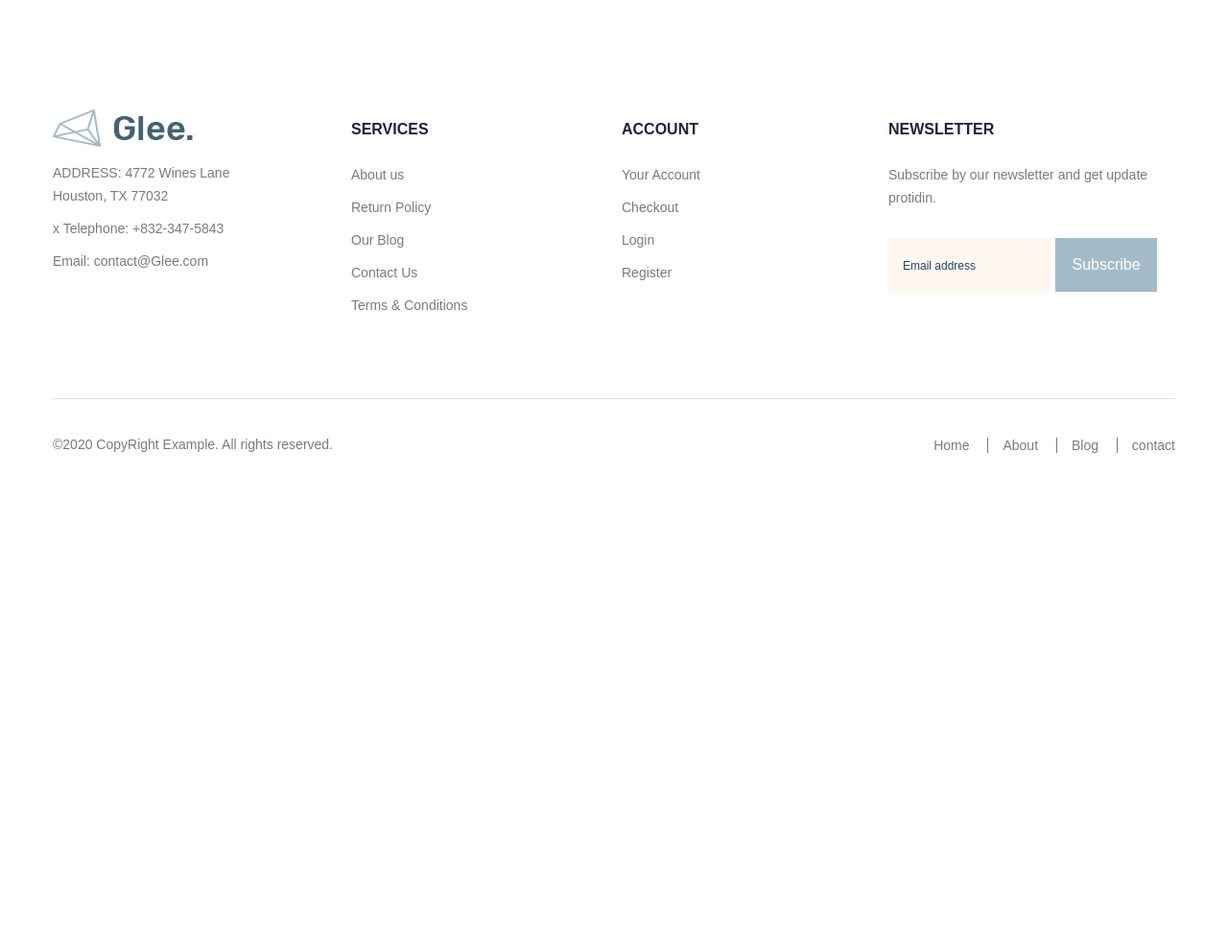
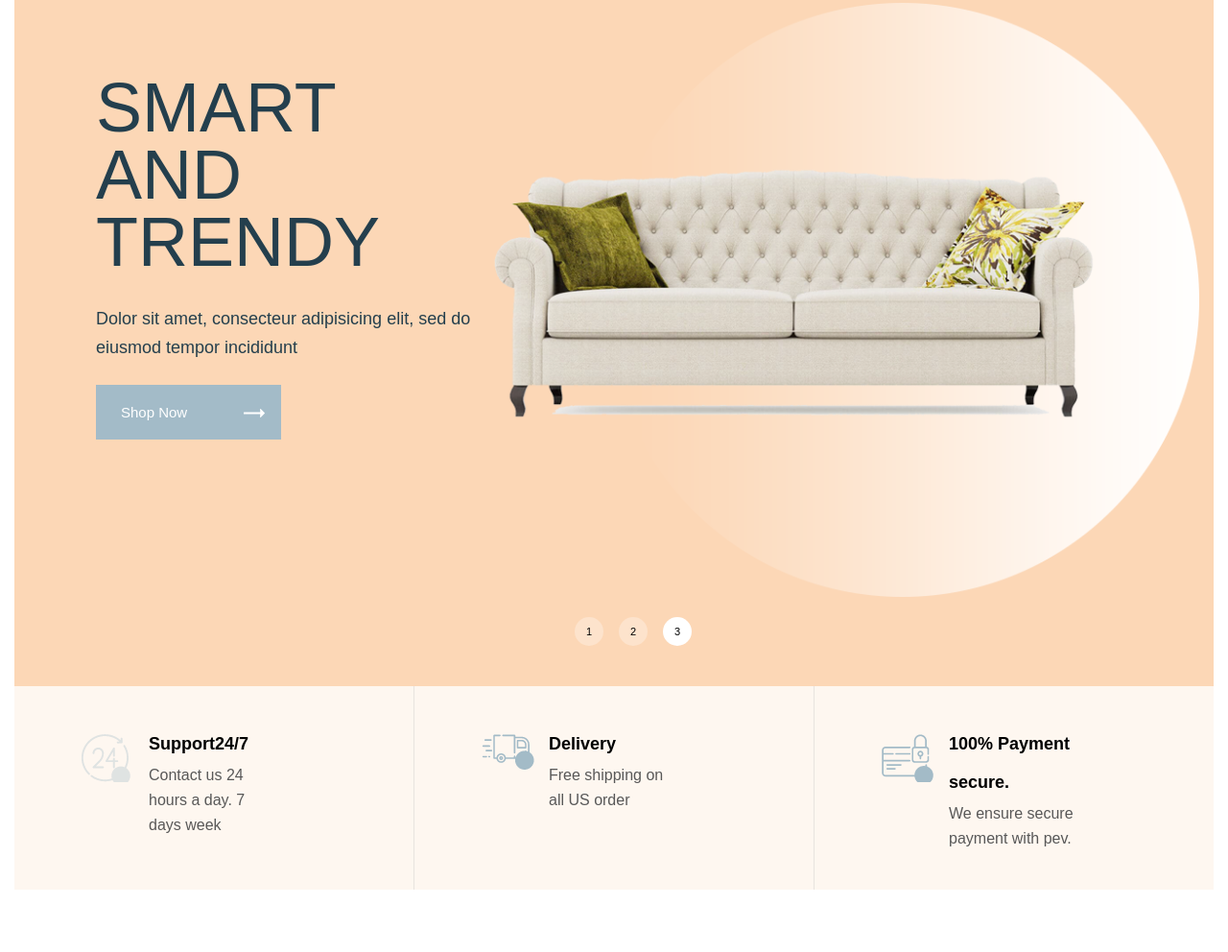
Before and after one commit to KonstantinSin/Glee, a website: page app/index.html in a window 1280 px wide. Shown: the part 288-1280 px from the top of the page at 96% size. Before the commit the page ends 800 px from the top, so only its background shows below. Drawn offline with nearby package versions, Linux system fonts and the light colour scheme; files that its build step writes are made by us from their sources; files whose address does not match are found by name.

Commit message:
added top-slider

```diff
--- a/app/index.html
+++ b/app/index.html
@@ -1,17 +1,17 @@
 <!DOCTYPE html>
 <html lang="en">
   <head>
-    <meta charset="UTF-8">
-    <meta name="viewport" content="width=device-width, initial-scale=1.0">
+    <meta charset="UTF-8" />
+    <meta name="viewport" content="width=device-width, initial-scale=1.0" />
     <title>Glee</title>
-    <link rel="stylesheet" href="css/style.min.css">
+    <link rel="stylesheet" href="css/style.min.css" />
   </head>
   <body>
     <header class="header">
       <div class="container--big">
         <div class="header__inner">
           <a class="logo" href="#">
-                <img class="logo__img" src="/images/logo.png" alt="logo">
+            <img class="logo__img" src="/images/logo.png" alt="logo" />
           </a>
           <nav class="menu">
             <ul class="menu__list">
@@ -37,94 +37,193 @@
           </nav>
           <div class="user-nav">
             <a class="user-nav__link user-nav__link--search" href="#">
-                        <img class="user-nav__icon" src="images/user-nav/search.svg" alt="search">
+              <img
+                class="user-nav__icon"
+                src="images/user-nav/search.svg"
+                alt="search"
+              />
             </a>
             <div class="user-nav__link-box">
               <a class="user-nav__link user-nav__link--like" href="#">
                 <span class="user-nav__num">0</span>
-                        <img class="user-nav__icon" src="images/user-nav/like.svg" alt="like">
+                <img
+                  class="user-nav__icon"
+                  src="images/user-nav/like.svg"
+                  alt="like"
+                />
               </a>
               <a class="user-nav__link user-nav__link--cart" href="#">
                 <span class="user-nav__num">0</span>
-                        <img class="user-nav__icon" src="images/user-nav/cart.svg" alt="cart">
+                <img
+                  class="user-nav__icon"
+                  src="images/user-nav/cart.svg"
+                  alt="cart"
+                />
               </a>
             </div>
             <a class="user-nav__link user-nav__link--ellips" href="#">
-                        <img class="user-nav__icon" src="images/user-nav/Ellipse.png" alt="menu">
+              <img
+                class="user-nav__icon"
+                src="images/user-nav/Ellipse.png"
+                alt="menu"
+              />
             </a>
           </div>
         </div>
       </div>
     </header>
     <main class="main">
+      <div class="container--big">
+      <section class="top-slider">
+          <div class="top-slider__wrapper">
+            <div class="container top-slider__container">
+            <div class="top-slider__inner">
+              <div class="top-slider__item">
+                <div class="top-slider__content">
+                  <h3 class="top-slider__title">SMART AND TRENDY</h3>
+                  <p class="top-slider__text">
+                    Dolor sit amet, consecteur adipisicing elit, sed do eiusmod
+                    tempor incididunt
+                  </p>
+                  <a class="top-slider__link" href="#"> Shop Now <span class="top-slider__link-icon">
+                    <img src="images/btn-arrow.svg" alt="btn-arow">
+                  </span></a>
+                  </div>
+                  <div class="top-slider__image">
+                    <img
+                      class="top-slider__img"
+                      src="images/top-slider.png"
+                      alt="slider img"
+                    />
+                  </div>
+              </div>
+              <div class="top-slider__item">
+                <div class="top-slider__content">
+                  <h3 class="top-slider__title">SMART AND TRENDY</h3>
+                  <p class="top-slider__text">
+                    Dolor sit amet, consecteur adipisicing elit, sed do eiusmod
+                    tempor incididunt
+                  </p>
+                  <a class="top-slider__link" href="#"> Shop Now
+                    <span class="top-slider__link-icon">
+                      <img src="images/btn-arrow.svg" alt="btn-arow">
+                    </span>
+                  </a>
+                </div>
+                <div class="top-slider__image">
+                <img
+                  class="top-slider__img"
+                  src="images/top-slider.png"
+                  alt="slider img"
+                />
+              </div>
+              </div>
+              <div class="top-slider__item">
+                <div class="top-slider__content">
+                  <h3 class="top-slider__title">SMART AND TRENDY</h3>
+                  <p class="top-slider__text">
+                    Dolor sit amet, consecteur adipisicing elit, sed do eiusmod
+                    tempor incididunt
+                  </p>
+                  <a class="top-slider__link" href="#"> Shop Now
+                    <span class="top-slider__link-icon">
+                      <img src="images/btn-arrow.svg" alt="btn-arow">
+                    </span>
+                  </a>
+                </div>
+                <div class="top-slider__image">
+                  <img
+                    class="top-slider__img"
+                    src="images/top-slider.png"
+                    alt="slider img"
+                  />
+                </div>
+              </div>
+            </div>
+          </div>
+          <div class="top-slider__bottom">
+            <div class="top-slider__bottom-item top-slider__bottom-item--support">
+              <h6 class="top-slider__bottom-title ">
+                Support24/7
+              </h6>
+              <p class="top-slider__bottom-text">
+                Contact us 24 hours a day.
+                7 days week
+              </p>
+            </div>
+            <div class="top-slider__bottom-item top-slider__bottom-item--delivery">
+              <h6 class="top-slider__bottom-title">
+                Delivery
+              </h6>
+              <p class="top-slider__bottom-text">
+                Free shipping on all US order
+              </p>
+            </div>
+            <div class="top-slider__bottom-item top-slider__bottom-item--payment">
+              <h6 class="top-slider__bottom-title">
+                100% Payment secure.
+              </h6>
+              <p class="top-slider__bottom-text">
+                We ensure secure payment
+                with pev.
+              </p>
+            </div>
+          </div>
+        </div>
 
+      </section>
+    </div>
     </main>
     <footer class="footer">
       <div class="container">
         <div class="footer-top">
           <div class="footer-top__item footer-top__contact">
             <a class="logo footer-top__logo" href="#">
-                        <img class="logo__img" src="/images/logo.png" alt="logo">
+              <img class="logo__img" src="/images/logo.png" alt="logo" />
             </a>
             <a class="footer-top__adress footer-top__link" href="#">
-                        ADDRESS: 4772 Wines Lane
-                        Houston, TX 77032
+              ADDRESS: 4772 Wines Lane Houston, TX 77032
             </a>
-                    <a href="tel:+8323475843" class="footer-top__phone footer-top__link">x
-                        Telephone: +832-347-5843
+            <a href="tel:+8323475843" class="footer-top__phone footer-top__link"
+              >x Telephone: +832-347-5843
             </a>
-                    <a href="mailto:contact@Glee.com" class="footer-top__email footer-top__link">
+            <a
+              href="mailto:contact@Glee.com"
+              class="footer-top__email footer-top__link"
+            >
               Email: contact@Glee.com
             </a>
           </div>
           <div class="footer-top__item footer-top__services">
-                    <h6 class="footer-top__title">
-                        Services
-                    </h6>
-                    <a class="footer-top__link" href="#">
-                        About us
-                    </a>
-                    <a class="footer-top__link" href="#">
-                        Return Policy
-                    </a>
-                    <a class="footer-top__link" href="#">
-                        Our Blog
-                    </a>
-                    <a class="footer-top__link" href="#">
-                        Contact Us
-                    </a>
-                    <a class="footer-top__link" href="#">
-                        Terms & Conditions
-                    </a>
+            <h6 class="footer-top__title">Services</h6>
+            <a class="footer-top__link" href="#"> About us </a>
+            <a class="footer-top__link" href="#"> Return Policy </a>
+            <a class="footer-top__link" href="#"> Our Blog </a>
+            <a class="footer-top__link" href="#"> Contact Us </a>
+            <a class="footer-top__link" href="#"> Terms & Conditions </a>
           </div>
           <div class="footer-top__item footer-top__account">
-                    <h6 class="footer-top__title">
-                        ACCOUNT
-                    </h6>
-                    <a class="footer-top__link" href="">
-                        Your Account
-                    </a>
-                    <a class="footer-top__link" href="">
-                        Checkout
-                    </a>
-                    <a class="footer-top__link" href="">
-                        Login
-                    </a>
-                    <a class="footer-top__link" href="">
-                        Register
-                    </a>
+            <h6 class="footer-top__title">ACCOUNT</h6>
+            <a class="footer-top__link" href=""> Your Account </a>
+            <a class="footer-top__link" href=""> Checkout </a>
+            <a class="footer-top__link" href=""> Login </a>
+            <a class="footer-top__link" href=""> Register </a>
           </div>
           <div class="footer-top__item footer-top__subscription">
-                    <h6 class="footer-top__title">
-                        NEWSLETTER
-                    </h6>
+            <h6 class="footer-top__title">NEWSLETTER</h6>
             <p class="footer-top__text">
-                        Subscribe by our newsletter and get
-                        update protidin.
+              Subscribe by our newsletter and get update protidin.
             </p>
             <form class="footer-top__form" action="#">
-                        <input class="footer-top__form-input" type="email" placeholder="Email address" required>
-                        <button class="footer-top__form-btn" type="submit">Subscribe</button>
+              <input
+                class="footer-top__form-input"
+                type="email"
+                placeholder="Email address"
+                required
+              />
+              <button class="footer-top__form-btn" type="submit">
+                Subscribe
+              </button>
             </form>
           </div>
         </div>
@@ -133,24 +232,14 @@
             ©2020 CopyRight Example. All rights reserved.
           </div>
           <div class="footer-bottom__links">
-                        <a class="footer-bottom__links-link" href="">
-                            Home
-                        </a>
-                        <a class="footer-bottom__links-link" href="">
-                            About
-                        </a>
-                        <a class="footer-bottom__links-link" href="">
-                            Blog
-                        </a>
-                        <a class="footer-bottom__links-link" href="">
-                            contact
-                        </a>
-
+            <a class="footer-bottom__links-link" href=""> Home </a>
+            <a class="footer-bottom__links-link" href=""> About </a>
+            <a class="footer-bottom__links-link" href=""> Blog </a>
+            <a class="footer-bottom__links-link" href=""> contact </a>
           </div>
         </div>
-
       </div>
     </footer>
-    <script src="/app/js/main.min.js"></script>
+    <script src="js/main.min.js"></script>
   </body>
 </html>
--- a/app/js/main.js
+++ b/app/js/main.js
@@ -1,3 +1,9 @@
 $(function(){
-
+    $('.top-slider__inner').slick({
+        dots: true,
+        arrows: false,
+        fade: true,
+        autoplay: true,
+        autoplaySpeed: 2000
+    });
 });
--- /dev/null
+++ b/app/scss/_libs.scss
@@ -0,0 +1 @@
+@import '../../node_modules/slick-carousel/slick/slick.scss'
--- a/app/scss/style.scss
+++ b/app/scss/style.scss
@@ -1,6 +1,7 @@
 @import 'vars';
 @import 'fonts';
 @import 'reset';
+@import 'libs';
 @import 'global';
 
 .header{
@@ -21,8 +22,7 @@
     &__list-link{
         @extend %rubik-500;
         color: #436372;
-
-    }
+     }
 }
 .user-nav{
     display: flex;
@@ -76,12 +76,8 @@
         width: 50px;
         height: 50px;
         border-radius: 50%;
-        margin-right: 25px;
         padding: 18px 18px;
     }
-}
-.footer{
-
 }
 .footer-top{
     display: flex;
@@ -106,7 +102,6 @@
 
     &__subscription{
         max-width: 283px;
-
     }
     &__title{
         font-size: 16px;
@@ -164,6 +159,132 @@
         margin-right: 15px;
         padding-right: 15px;
     }
-
+}
+.top-slider{
+    background-color: #fcd7b6;
+    &__container{
+        max-width: 1350px;
+    }
+    &__item{
+        display: flex !important;
+        justify-content: space-between;
+        align-items: center;
+        padding-left: 70px;
+    }
+    &__content{
+        padding-top: 215px;
+        padding-bottom: 200px;
+        max-width: 415px;
+    }
+    &__title{
+        @extend %rubik-400;
+        font-size: 72px;
+        line-height: 70px;
+        color: #243f4d;
+        text-transform: uppercase;
+        margin-bottom: 30px;
+    }
+    &__text{
+        @extend %rubik-400;
+        font-size: 18px;
+        line-height: 30px;
+        color: #243f4d;
+        margin-bottom: 40px;
+    }
+    &__link{
+        color: #fff;
+        background-color: #a3bbc8;
+        padding: 20px 17px 20px 26px;
+        font-size: 15px;
+        line-height: 12px;
+    }
+    &__link-icon img{
+        display: inline-block;
+        padding-left: 55px;
+    }
+    &__image{
+        margin-top: 120px;
+    }
+    &__bottom{
+        display: flex;
+        justify-content: space-around;
+        background-color: #fef7f0;
+    }
+    &__bottom-item{
+        padding: 40px 140px;
+    }
+    &__bottom-item:not(:last-child){
+        border-right: 1px solid #e8e4df;
+    }
+    &__bottom-title{
+        @extend %dmsans-700;
+        font-size: 18px;
+        line-height: 40px;
+    }
+    &__bottom-text{
+        max-width: 208px;
+        @extend %dmsans-400;
+        color: #585858;
+        font-size: 16px;
+    }
+    &__bottom-item--payment,
+    &__bottom-item--delivery,
+    &__bottom-item--support{
+        position: relative;
+    }
+    &__bottom-item--support::before{
+        content: "";
+        position: absolute;
+        background-image: url('../images/support.png');
+        background-repeat: no-repeat;
+        margin-left: -70px;
+        margin-top: 10px;
+        width: 55px;
+        height: 50px;
+    }
+    &__bottom-item--delivery::before{
+        content: "";
+        position: absolute;
+        background-image: url('../images/delivery-truck.png');
+        background-repeat: no-repeat;
+        margin-left: -70px;
+        margin-top: 10px;
+        width: 55px;
+        height: 50px;
+    }
+    &__bottom-item--payment::before{
+        content: "";
+        position: absolute;
+        background-image: url('../images/credit-card.png');
+        background-repeat: no-repeat;
+        margin-left: -70px;
+        margin-top: 10px;
+        width: 55px;
+        height: 50px;
+    }
+}
+.slick-dots{
+    display: flex;
+    justify-content: center;
+    padding-bottom: 42px;
+    li{
+        padding: 0 8px;
+        line-height: 0;
+    }
+    button{
+        padding: 0;
+        font-size: 11px;
+        background-color: #fde3cc;
+        width: 30px;
+        height: 30px;
+        border-radius: 50%;
+        border: 1px solid transparent;
+        cursor: pointer;
+    }
+}
+.slick-active{
+        button{
+            background-color: #fff;
+        }
 }
 @import 'media';
--- a/gulpfile.js
+++ b/gulpfile.js
@@ -32,6 +32,7 @@ function styles() {
 function scripts() {
     return src([
         'node_modules/jquery/dist/jquery.js',
+        'node_modules/slick-carousel/slick/slick.js',
         'app/js/main.js'
     ])
     .pipe(concat('main.min.js'))
--- a/package.json
+++ b/package.json
@@ -18,6 +18,7 @@
     "gulp-sass": "^5.1.0",
     "gulp-uglify": "^3.0.2",
     "jquery": "^3.6.0",
-    "sass": "^1.49.0"
+    "sass": "^1.49.0",
+    "slick-carousel": "^1.8.1"
   }
 }
```
Also changed, not shown: app/page.html (added, +156 -0 lines), app/scss/_fonts.scss (+4 -4 lines), app/scss/_reset.scss (+4 -4 lines), app/images/btn-arrow.svg (added), app/images/credit-card.png (added), app/images/delivery-truck.png (added), app/images/support.png (added), app/images/top-slider.png (added), app/images/topslider-ellipse.png (added), app/images/topslider-img.png (added), app/js/main.min.js. Lines whose indentation alone changed are shown as unchanged.
